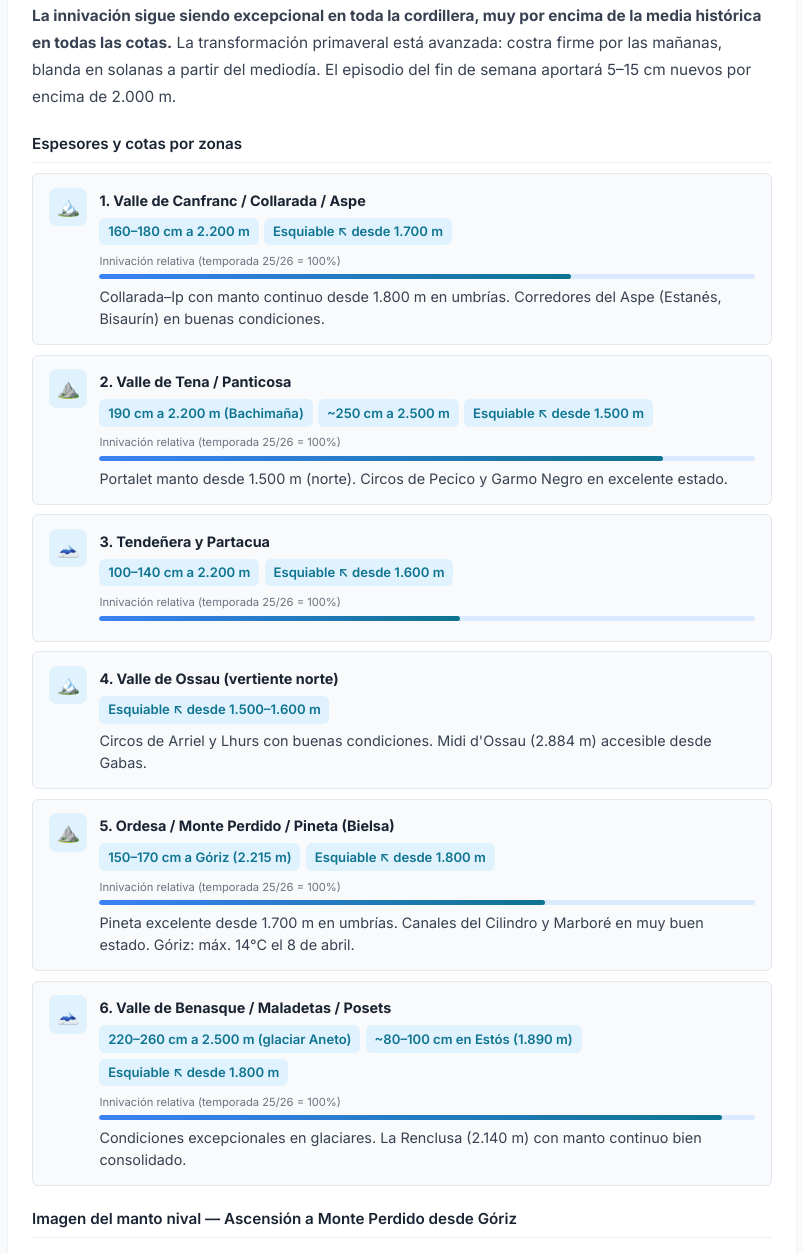
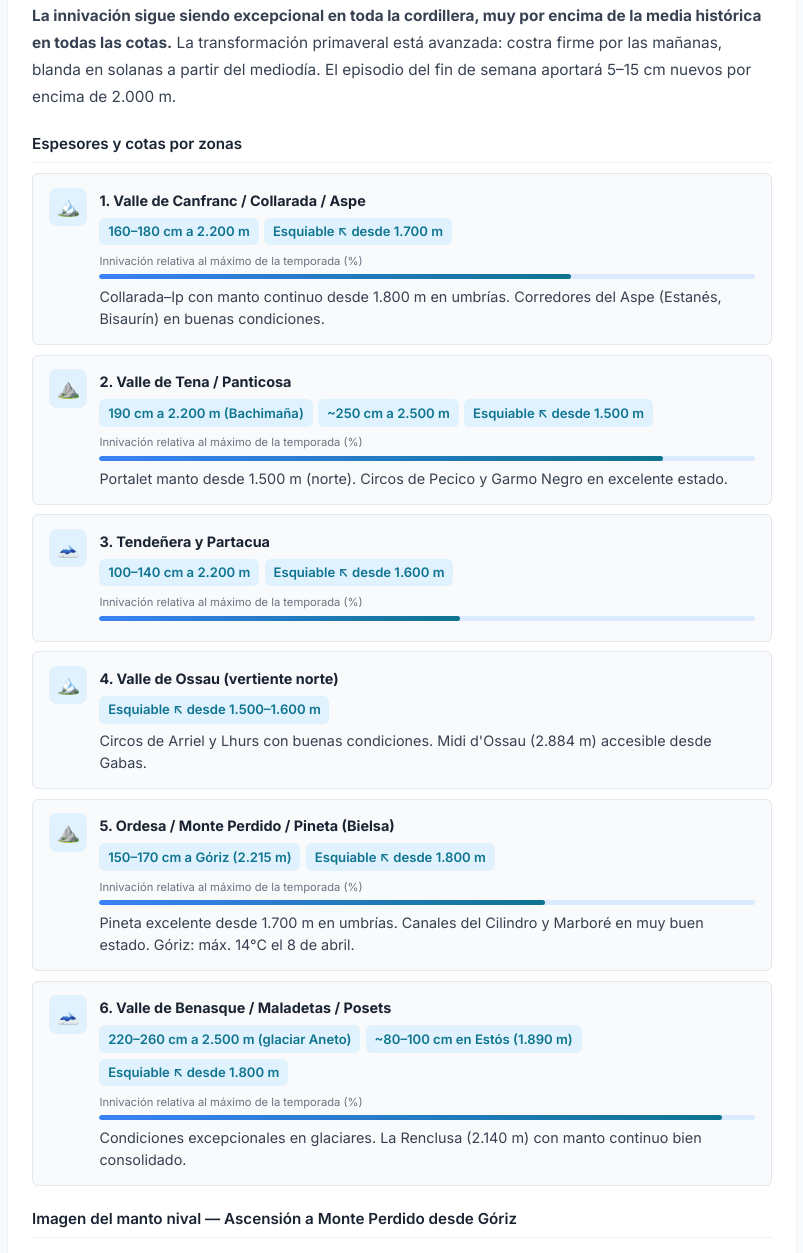
Before and after one commit to rforcano/meteo-pirineo-aragones, a plain HTML site: page index.html in a window 1280 px wide. Shown: the part 3535-4788 px from the top of the page, without its empty margins (238-1041 px from the left). Drawn offline with Linux system fonts and the light colour scheme; grey boxes are pictures that could not be loaded.

Commit message:
Ajustes visuales boletín nº 2: label barra innivación
Co-Authored-By: Claude Sonnet 4.6 <noreply@anthropic.com>

```diff
--- a/index.html
+++ b/index.html
@@ -965,7 +965,7 @@
                         <span class="snow-chip">Esquiable ↖ desde 1.700 m</span>
                     </div>
                     <div class="snow-bar-wrap">
-                        <div class="snow-bar-label">Innivación relativa (temporada 25/26 = 100%)</div>
+                        <div class="snow-bar-label">Innivación relativa al máximo de la temporada (%)</div>
                         <div class="snow-bar-track"><div class="snow-bar-fill" style="width:72%"></div></div>
                     </div>
                     <div class="zone-detail-v2">Collarada–Ip con manto continuo desde 1.800 m en umbrías. Corredores del Aspe (Estanés, Bisaurín) en buenas condiciones.</div>
@@ -982,7 +982,7 @@
                         <span class="snow-chip">Esquiable ↖ desde 1.500 m</span>
                     </div>
                     <div class="snow-bar-wrap">
-                        <div class="snow-bar-label">Innivación relativa (temporada 25/26 = 100%)</div>
+                        <div class="snow-bar-label">Innivación relativa al máximo de la temporada (%)</div>
                         <div class="snow-bar-track"><div class="snow-bar-fill" style="width:86%"></div></div>
                     </div>
                     <div class="zone-detail-v2">Portalet manto desde 1.500 m (norte). Circos de Pecico y Garmo Negro en excelente estado.</div>
@@ -998,7 +998,7 @@
                         <span class="snow-chip">Esquiable ↖ desde 1.600 m</span>
                     </div>
                     <div class="snow-bar-wrap">
-                        <div class="snow-bar-label">Innivación relativa (temporada 25/26 = 100%)</div>
+                        <div class="snow-bar-label">Innivación relativa al máximo de la temporada (%)</div>
                         <div class="snow-bar-track"><div class="snow-bar-fill" style="width:55%"></div></div>
                     </div>
                 </div>
@@ -1024,7 +1024,7 @@
                         <span class="snow-chip">Esquiable ↖ desde 1.800 m</span>
                     </div>
                     <div class="snow-bar-wrap">
-                        <div class="snow-bar-label">Innivación relativa (temporada 25/26 = 100%)</div>
+                        <div class="snow-bar-label">Innivación relativa al máximo de la temporada (%)</div>
                         <div class="snow-bar-track"><div class="snow-bar-fill" style="width:68%"></div></div>
                     </div>
                     <div class="zone-detail-v2">Pineta excelente desde 1.700 m en umbrías. Canales del Cilindro y Marboré en muy buen estado. Góriz: máx. 14°C el 8 de abril.</div>
@@ -1041,7 +1041,7 @@
                         <span class="snow-chip">Esquiable ↖ desde 1.800 m</span>
                     </div>
                     <div class="snow-bar-wrap">
-                        <div class="snow-bar-label">Innivación relativa (temporada 25/26 = 100%)</div>
+                        <div class="snow-bar-label">Innivación relativa al máximo de la temporada (%)</div>
                         <div class="snow-bar-track"><div class="snow-bar-fill" style="width:95%"></div></div>
                     </div>
                     <div class="zone-detail-v2">Condiciones excepcionales en glaciares. La Renclusa (2.140 m) con manto continuo bien consolidado.</div>
```
